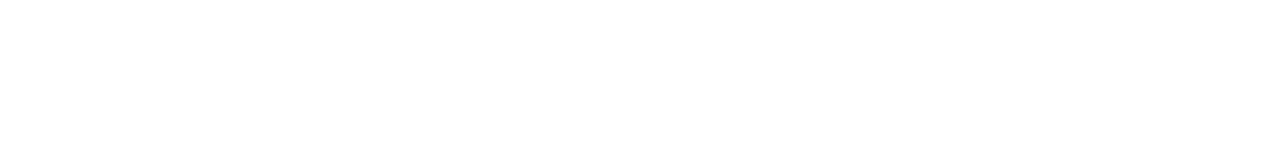
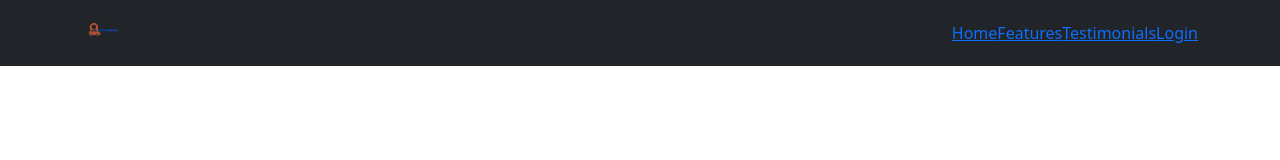
Before and after one commit to John-Njau/city-rides, a plain HTML site: page index.html in a window 1280 px wide. Drawn offline with nearby package versions, Linux system fonts and the light colour scheme.

Commit message:
structure: Adding a hamburger menu

```diff
--- a/index.html
+++ b/index.html
@@ -28,7 +28,34 @@
     <title>landing page</title>
 </head>
 <body>
+    <!-- Navbar -->
+    <nav class="navbar navbar-expand-lg d-flex fixed-top bg-dark">
+        <div class="container">
+            <name class="text-primary fw-5">
+                <img src="Assets/cityridesdesign-removebg.png" alt="logo" height="50" width="50">
+            </name>
 
+
+
+            <!-- navbar items -->
+            <div class="collapse navbar-collapse ms-auto">
+                <ul class="navbar-nav ms-auto flex-m-column ">
+                    <li>
+                        <a href="#" class="nav-item">Home</a>
+                    </li>
+                    <li>
+                        <a href="#" class="nav-item">Features</a>
+                    </li>
+                    <li>
+                        <a href="#" class="nav-item">Testimonials</a>
+                    </li>
+                    <li>
+                        <a href="#" class="nav-item">Login</a>
+                    </li>
+                </ul>
+            </div>
+        </div>
+    </nav>
 
 
 
```
Also changed, not shown: Assets/cityridesdesign-removebg.png (added), Assets/logo.png (added).
